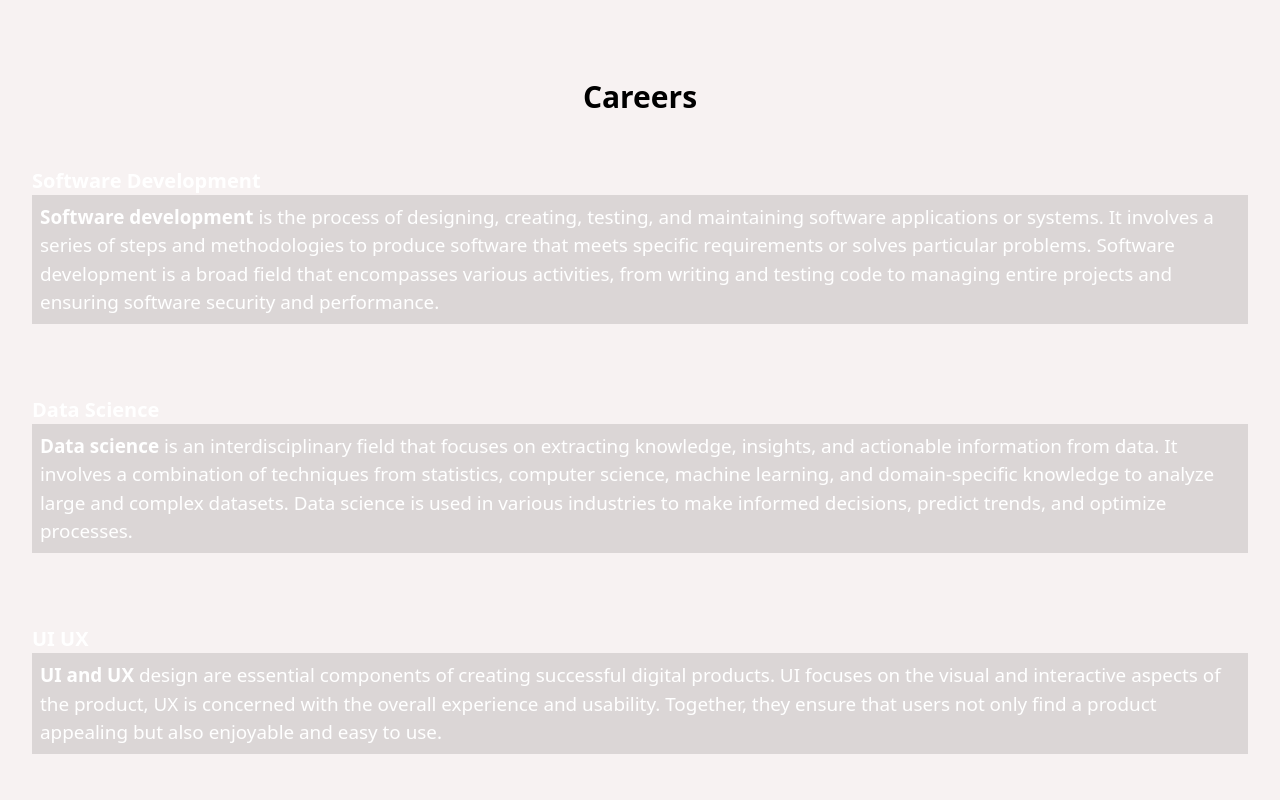
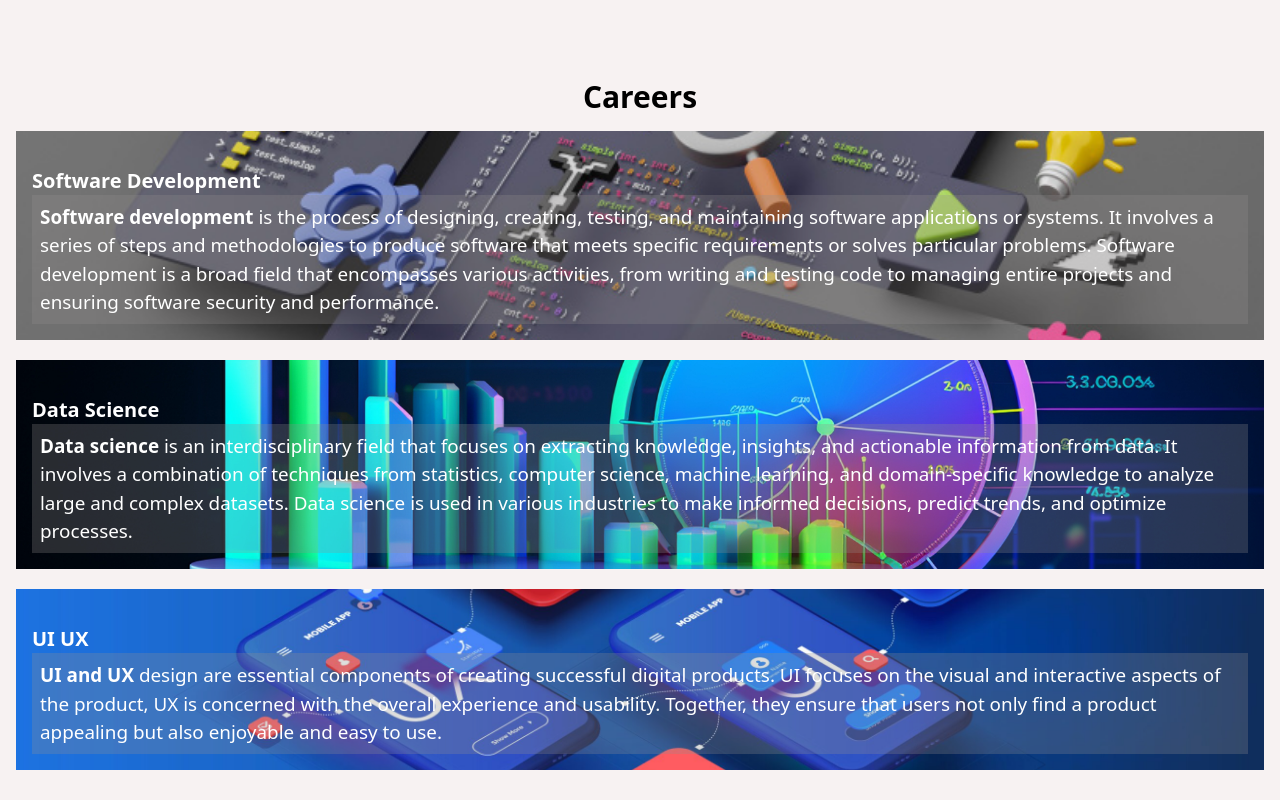
Before and after one commit to Yusolaa/landing-page, a website: page index.html in a window 1280 px wide. Shown: the part 1060-1860 px from the top of the page. Drawn offline with Linux system fonts and the light colour scheme; the site is published under a folder, as on GitHub Pages, so addresses that start at the root find nothing.

Commit message:
Fix sections bg

```diff
--- a/src/input.css
+++ b/src/input.css
@@ -129,21 +129,21 @@ header nav {
 }
 
 .careerOne-bg {
-  background-image: url(/images/career/sd.jpg);
+  background-image: url(../images/career/sd.jpg);
   background-position: center;
   background-size: cover;
   background-repeat: no-repeat;
 }
 
 .careerTwo-bg {
-  background-image: url(/images/career/data.webp);
+  background-image: url(../images/career/data.webp);
   background-position: center;
   background-size: cover;
   background-repeat: no-repeat;
 }
 
 .careerThree-bg {
-  background-image: url(/images/career/ui.jpg);
+  background-image: url(../images/career/ui.jpg);
   background-position: center;
   background-size: cover;
   background-repeat: no-repeat;
```
Also changed, not shown: src/output.css.
